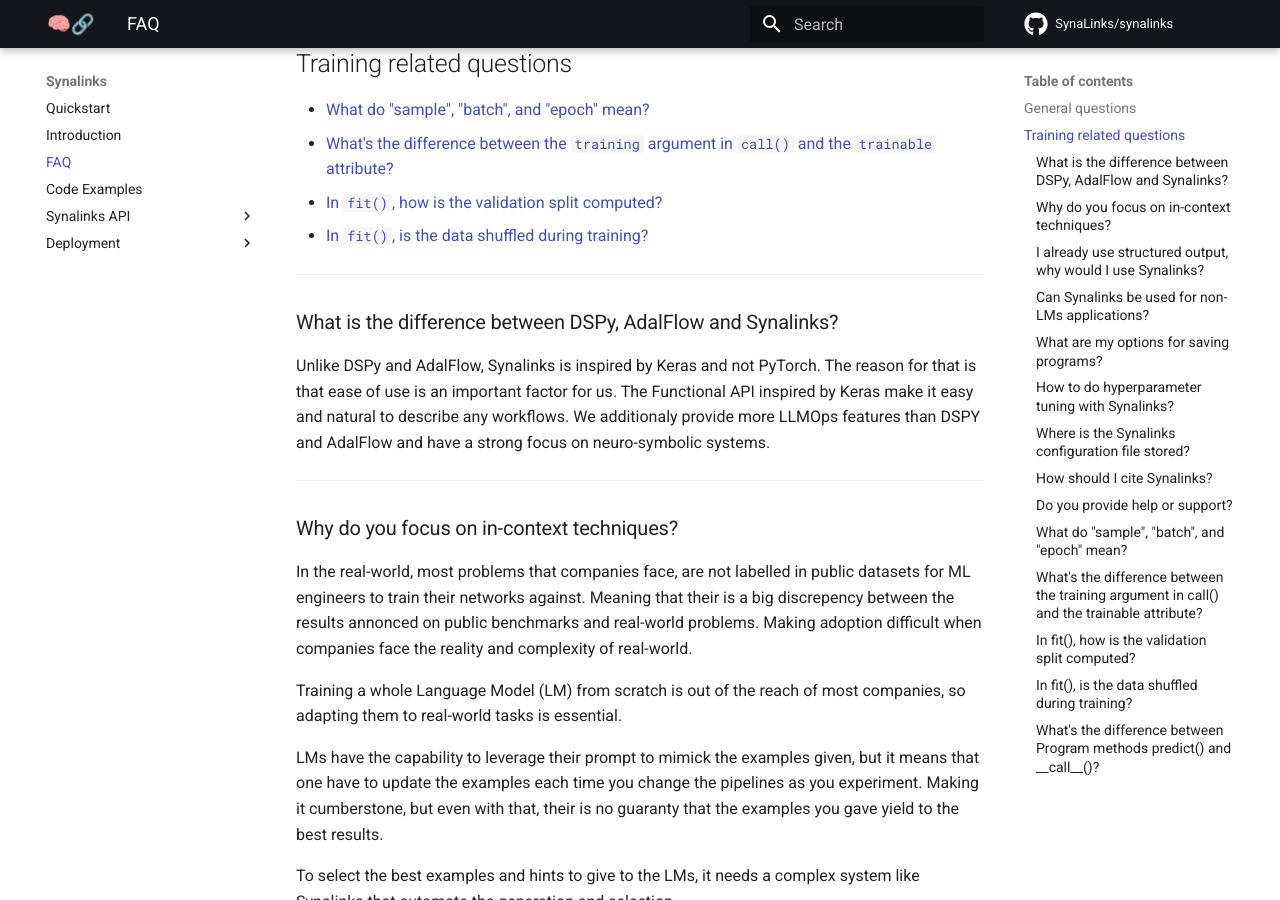
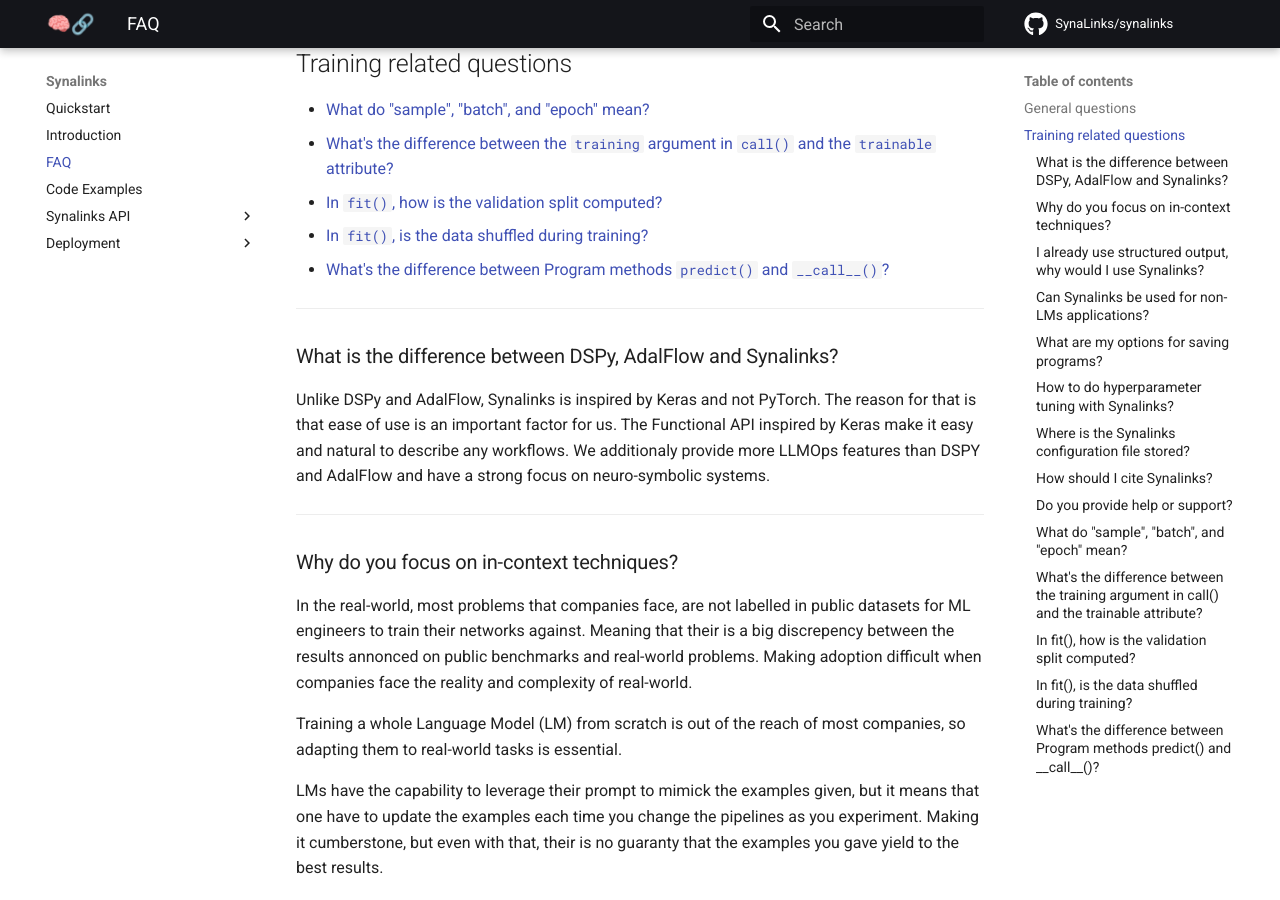
Before and after one commit to hanno-meister/synalinks, an MkDocs documentation site: the page built from docs/FAQ.md, in a window 1280 px wide and 900 px high, scrolled down 519 px. Built offline with MkDocs 1.6.1 and Material for MkDocs 9.7.7, drawn with Linux system fonts in a browser that asks for light colours; comment, search, counter and statistics services are not loaded.

Commit message:
Add last link in FAQ

```diff
--- a/docs/FAQ.md
+++ b/docs/FAQ.md
@@ -18,6 +18,7 @@
 - [What's the difference between the `training` argument in `call()` and the `trainable` attribute?](#whats-the-difference-between-the-training-argument-in-call-and-the-trainable-attribute)
 - [In `fit()`, how is the validation split computed?](#in-fit-how-is-the-validation-split-computed)
 - [In `fit()`, is the data shuffled during training?](#in-fit-is-the-data-shuffled-during-training)
+- [What's the difference between Program methods `predict()` and `__call__()`?](#whats-the-difference-between-program-methods-predict-and-__call__)
 
 ---
 
```
